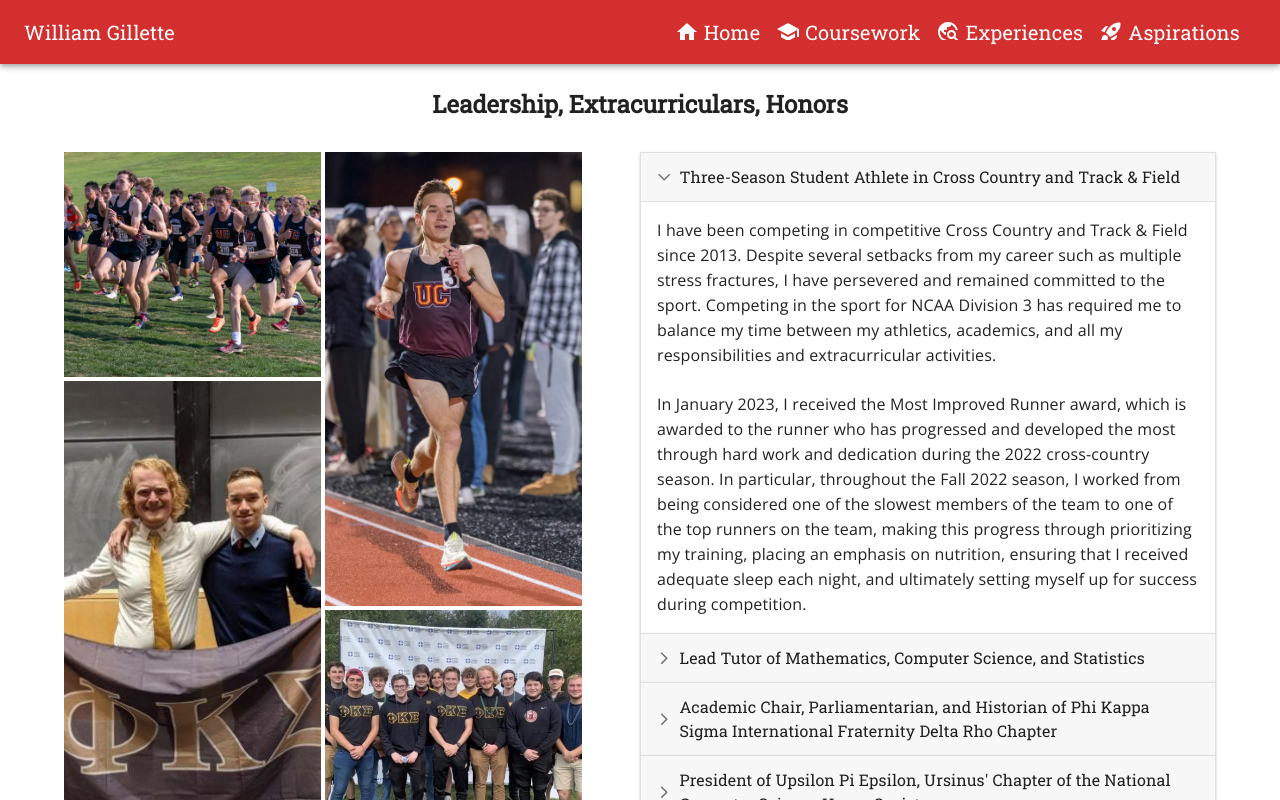
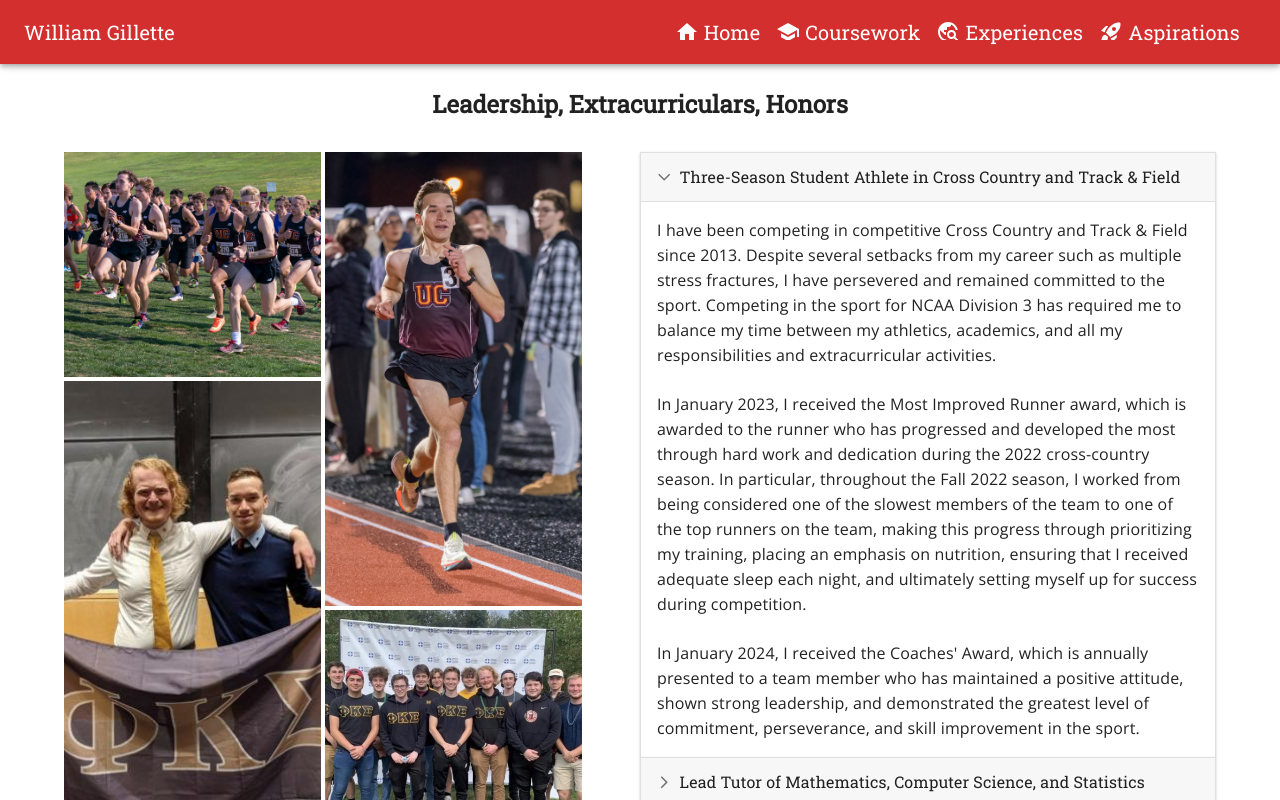
Before and after one commit to wigillette/WG_Professional, a Next.js app: page /experiences in a window 1280 px wide. Shown: the top 800 px of the page. Built offline with nearby package versions, Linux system fonts and the light colour scheme.

Commit message:
Updated experiences

```diff
--- a/shared/data/experiences.js
+++ b/shared/data/experiences.js
@@ -38,7 +38,7 @@ export const experienceImages = [
 export const experienceItems = [
     {
         name: 'Three-Season Student Athlete in Cross Country and Track & Field',
-        desc: ['I have been competing in competitive Cross Country and Track & Field since 2013. Despite several setbacks from my career such as multiple stress fractures, I have persevered and remained committed to the sport. Competing in the sport for NCAA Division 3 has required me to balance my time between my athletics, academics, and all my responsibilities and extracurricular activities.', 'In January 2023, I received the Most Improved Runner award, which is awarded to the runner who has progressed and developed the most through hard work and dedication during the 2022 cross-country season. In particular, throughout the Fall 2022 season, I worked from being considered one of the slowest members of the team to one of the top runners on the team, making this progress through prioritizing my training, placing an emphasis on nutrition, ensuring that I received adequate sleep each night, and ultimately setting myself up for success during competition.']
+        desc: ['I have been competing in competitive Cross Country and Track & Field since 2013. Despite several setbacks from my career such as multiple stress fractures, I have persevered and remained committed to the sport. Competing in the sport for NCAA Division 3 has required me to balance my time between my athletics, academics, and all my responsibilities and extracurricular activities.', 'In January 2023, I received the Most Improved Runner award, which is awarded to the runner who has progressed and developed the most through hard work and dedication during the 2022 cross-country season. In particular, throughout the Fall 2022 season, I worked from being considered one of the slowest members of the team to one of the top runners on the team, making this progress through prioritizing my training, placing an emphasis on nutrition, ensuring that I received adequate sleep each night, and ultimately setting myself up for success during competition.', 'In January 2024, I received the Coaches\' Award, which is annually presented to a team member who has maintained a positive attitude, shown strong leadership, and demonstrated the greatest level of commitment, perseverance, and skill improvement in the sport.']
     },
     {
         name: 'Lead Tutor of Mathematics, Computer Science, and Statistics',
```
